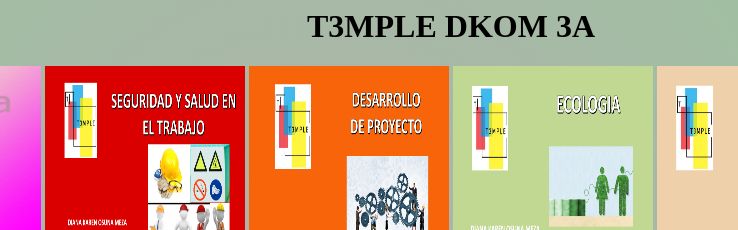
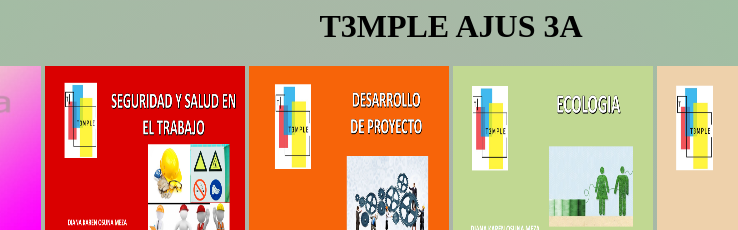
Before and after one commit to Tareaaa/t3mplego3a, a plain HTML site: page Index.html in a window 1280 px wide. Shown: the top 230 px of the page, 189-927 px from the left. Drawn offline with Linux system fonts and the light colour scheme.

Commit message:
Update Index.html

```diff
--- a/Index.html
+++ b/Index.html
@@ -10,7 +10,7 @@
     }
     </style>
 
-    <h1>T3MPLE DKOM 3A</h1>
+    <h1>T3MPLE AJUS 3A</h1>
 
     <center>
 
```
